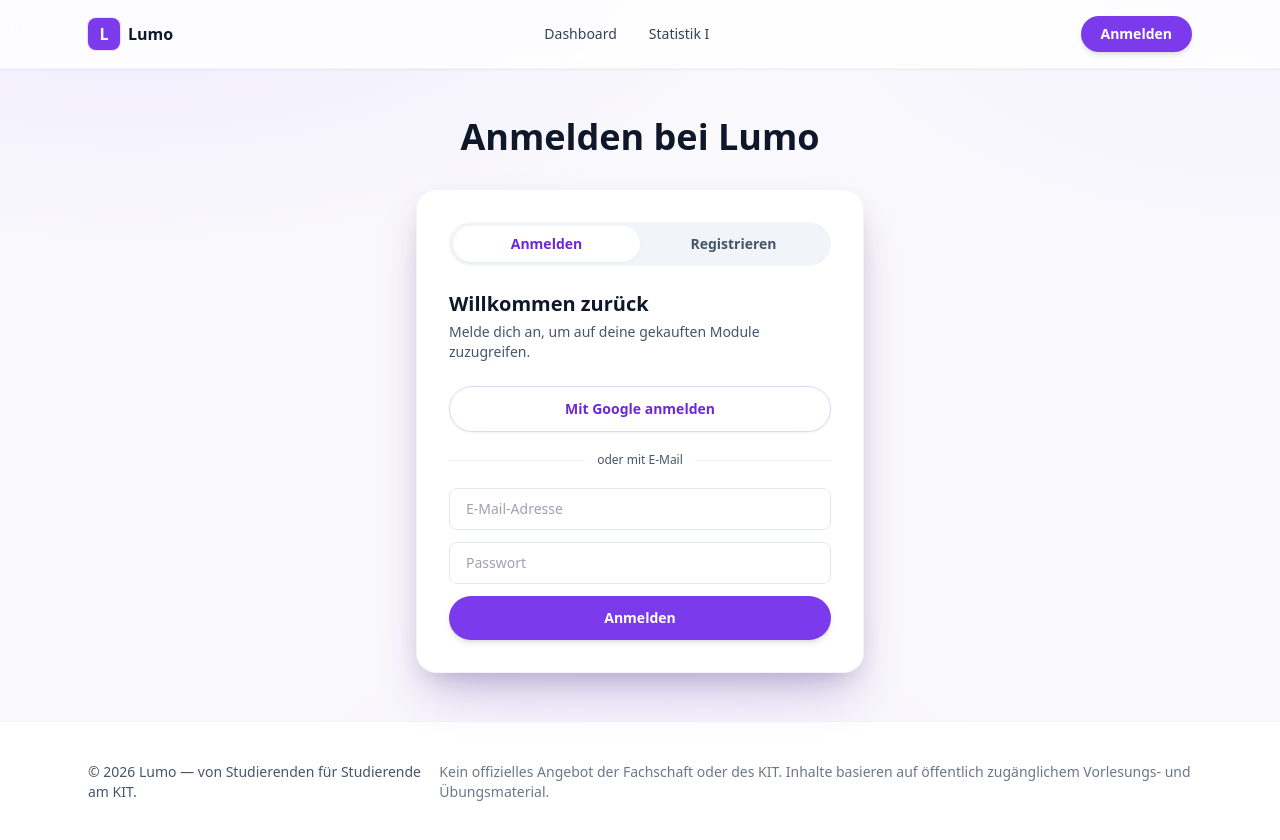
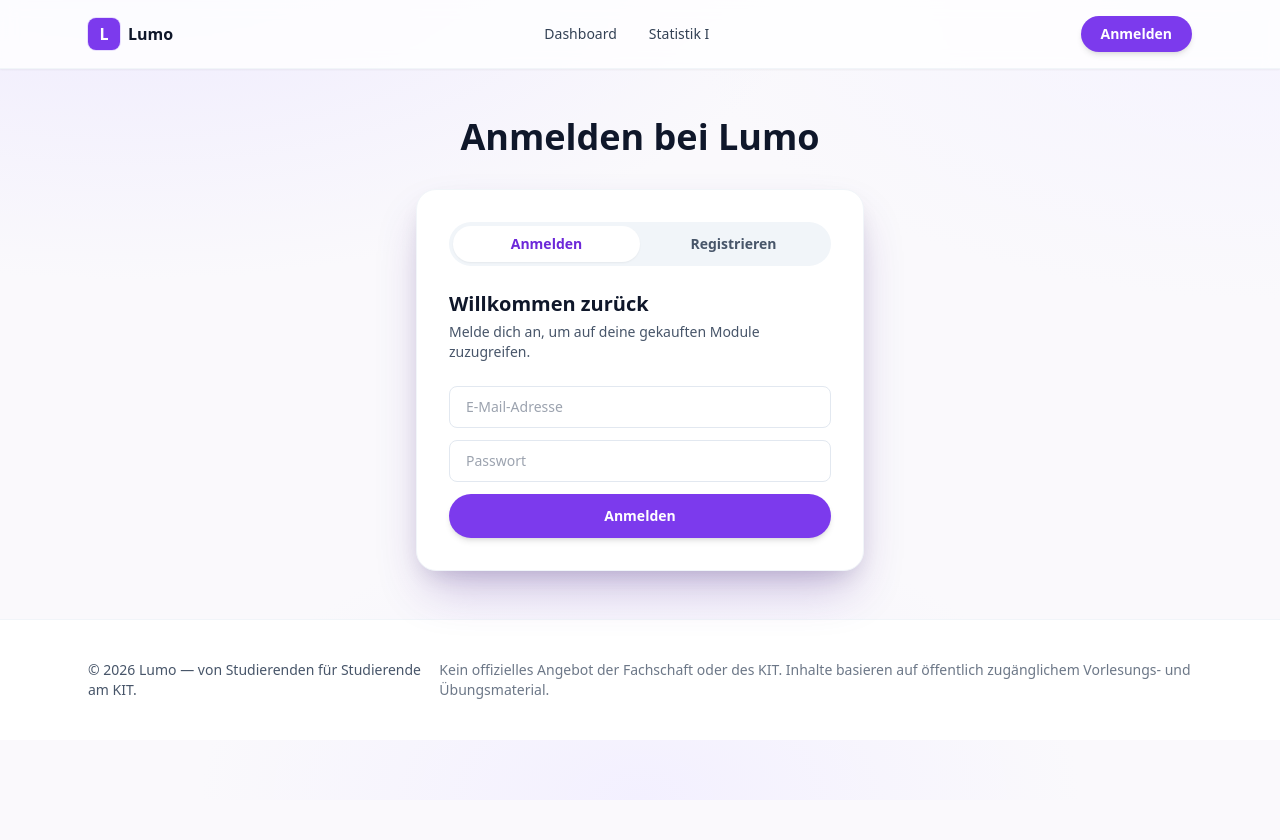
Before and after one commit to Lumo1887/lumo, a Next.js app: page /login in a window 1280 px wide. After the commit the page ends 800 px from the top, so only its background shows below. Built offline with nearby package versions, Linux system fonts and the light colour scheme; no server answers.

Commit message:
Profilseite hinzugefügt

```diff
--- a/components/LoginForm.tsx
+++ b/components/LoginForm.tsx
@@ -17,20 +17,6 @@
   const [loading, setLoading] = useState(false);
   const [error, setError] = useState<string | null>(null);
   const [info, setInfo] = useState<string | null>(null);
-
-  async function handleGoogleLogin() {
-    setError(null);
-    const supabase = createClient();
-    const { error } = await supabase.auth.signInWithOAuth({
-      provider: "google",
-      options: {
-        redirectTo: `${window.location.origin}/auth/callback?next=${encodeURIComponent(
-          next
-        )}`,
-      },
-    });
-    if (error) setError(error.message);
-  }
 
   async function handleEmailSubmit(e: React.FormEvent) {
     e.preventDefault();
@@ -109,17 +95,7 @@
             : "Registriere dich, um Module freizuschalten und deinen Lernfortschritt zu speichern."}
         </p>
 
-        <button onClick={handleGoogleLogin} className="btn-secondary mt-6 w-full">
-          Mit Google {mode === "login" ? "anmelden" : "registrieren"}
-        </button>
-
-        <div className="my-5 flex items-center gap-3 text-xs text-ink-600">
-          <div className="h-px flex-1 bg-ink-100" />
-          oder mit E-Mail
-          <div className="h-px flex-1 bg-ink-100" />
-        </div>
-
-        <form onSubmit={handleEmailSubmit} className="space-y-3">
+        <form onSubmit={handleEmailSubmit} className="mt-6 space-y-3">
           <input
             type="email"
             required
```
